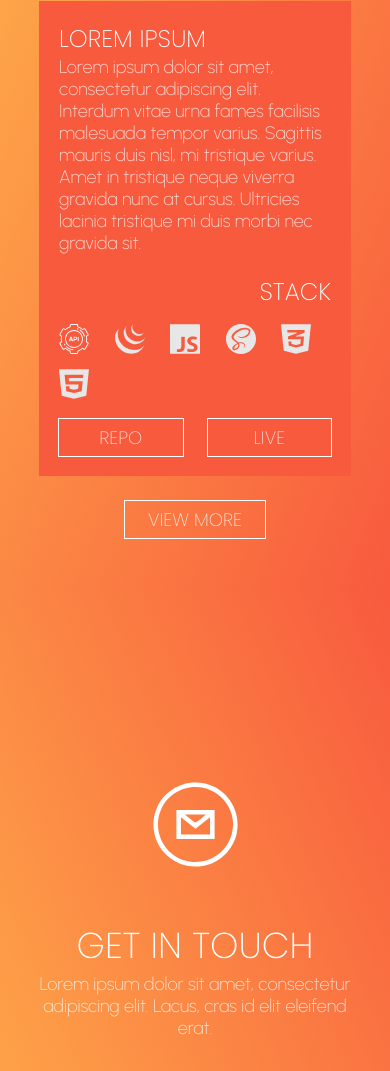
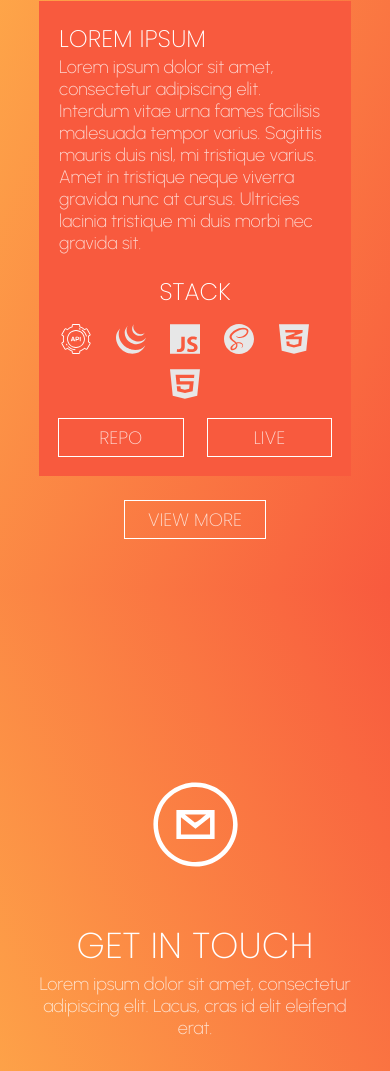
Before and after one commit to rickypoolay/My-Portfolio-v1.0-, a plain HTML site: page index.html in a window 390 px wide. Shown: the part 2170-3241 px from the top of the page. Drawn offline with nearby package versions, Linux system fonts and the light colour scheme.

Commit message:
Small Design Change

```diff
--- a/index.js
+++ b/index.js
@@ -110,7 +110,7 @@ $(function () {
 
             //If logo is clicked while menu is opened
             $('.logo').click( () => {
-                if(!$('.hamburger').hasClass('is-active')) {
+                if($('.hamburger').hasClass('is-active')) {
                     menuTL.reverse();
                     $('.hamburger').toggleClass('is-active');
                 }
--- a/style.scss
+++ b/style.scss
@@ -398,7 +398,7 @@ header {
         .bottom {
             display: flex;
             justify-content: space-between;
-            text-align: right;
+            text-align: center;
             margin-top: 20px;
 
             @include breakpoint(tablet) {
@@ -412,7 +412,7 @@ header {
             }
 
             .skills-list {
-                justify-content: space-between;
+                justify-content: space-around;
 
             }
 
```
Also changed, not shown: css/style.css, 1 other file.
